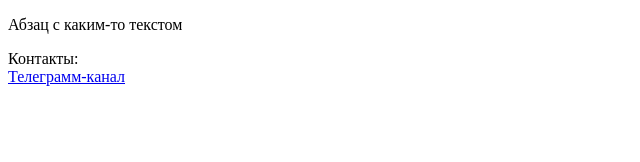
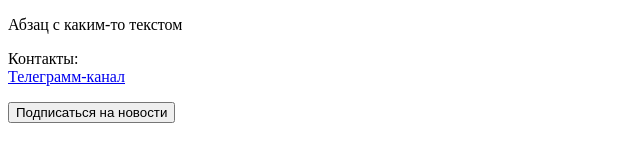
Before and after one commit to crxssbxw/lab3_html_example, a plain HTML site: page index.html in a window 1280 px wide. Shown: the whole page, without its empty margins (0-640 px from the left). Drawn offline with Linux system fonts and the light colour scheme.

Commit message:
Added button for subscribing

```diff
--- a/index.html
+++ b/index.html
@@ -14,5 +14,9 @@
         Контакты: <br>
         <a href="https://t.me/crxssbxw_behelit">Телеграмм-канал</a>
     </p>
+
+    <button>
+        Подписаться на новости
+    </button>
 </body>
 </html>
```
